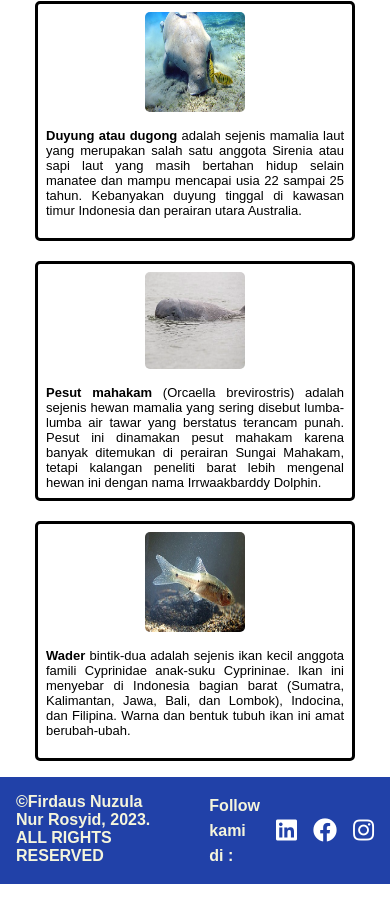
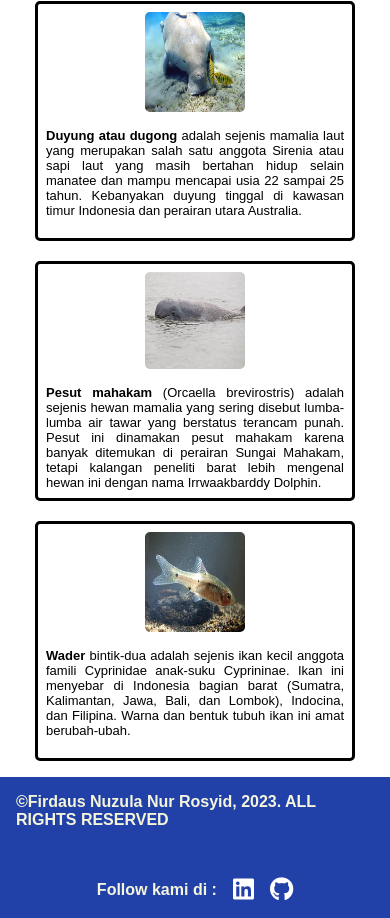
Before and after one commit to Finuz1945/Finuz_Zoo, a plain HTML site: page index.html in a window 390 px wide. Shown: the part 2740-3658 px from the top of the page. Before the commit the page ends 3624 px from the top, so only its background shows below. Drawn offline with Linux system fonts and the light colour scheme.

Commit message:
Mengubah tampilan footer saat layar kecil

```diff
--- a/index.html
+++ b/index.html
@@ -119,13 +119,10 @@
         <p>Follow kami di :</p>
         <ul>
           <li>
-            <a href="#"><i class="fab fa-linkedin"></i></a>
+            <a href="www.linkedin.com/in/firdaus-nuzula-nur-rosyid-228114166"><i class="fab fa-linkedin"></i></a>
           </li>
           <li>
-            <a href="#"><i class="fab fa-facebook"></i></a>
-          </li>
-          <li>
-            <a href="#"><i class="fab fa-instagram"></i></a>
+            <a href="https://github.com/Finuz1945"><i class="fab fa-github"></i></a>
           </li>
         </ul>
       </div>
--- a/src/script.js
+++ b/src/script.js
@@ -53,10 +53,9 @@ for (let i = 1; i <= tanahPerBaris; i++) {
 }
 
 document.querySelector("a[href='#tanah']").addEventListener("click", function (event) {
-  event.preventDefault(); // Mencegah aksi default agar kita bisa mengontrol scroll
+  event.preventDefault();
   const tanah = document.getElementById("tanah");
 
-  // Scroll dengan offset untuk memperhitungkan tinggi navbar
   window.scrollTo({
     top: tanah.offsetTop - navbar.offsetHeight,
     behavior: "smooth",
--- a/src/style.css
+++ b/src/style.css
@@ -227,6 +227,51 @@ div.social-media p {
     text-align: justify;
     font-size: small;
   }
+  footer {
+    display: flex;
+    flex-direction: column;
+    align-items: center;
+    gap: 1rem 1rem;
+    justify-content: space-between;
+    z-index: 999;
+    width: 100%;
+    background-color: #2141a8;
+  }
+  footer p {
+    display: flex;
+    gap: 1rem 1rem;
+    color: beige;
+    font-weight: 600;
+    margin-inline: 1rem;
+    margin-block: 1rem;
+  }
+  div.social-media {
+    display: flex;
+    justify-content: center;
+  }
+  div.social-media p {
+    line-height: 25px;
+  }
+  .social-media ul {
+    display: flex;
+    justify-content: center;
+    align-items: center;
+    gap: 1rem;
+    margin-inline-end: 1rem;
+  }
+  .social-media li {
+    list-style-type: none;
+  }
+  .social-media li a {
+    text-decoration: none;
+    font-size: 1.5rem;
+    color: white;
+    transition: all 0.1s ease-in-out;
+  }
+
+  .social-media li a:hover {
+    color: #89b0d9;
+  }
 }
 
 @media (min-width: 481px) and (max-width: 768px) {
```
